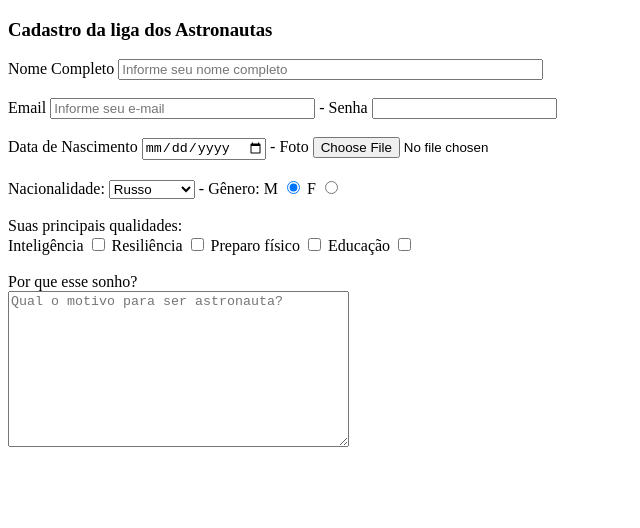
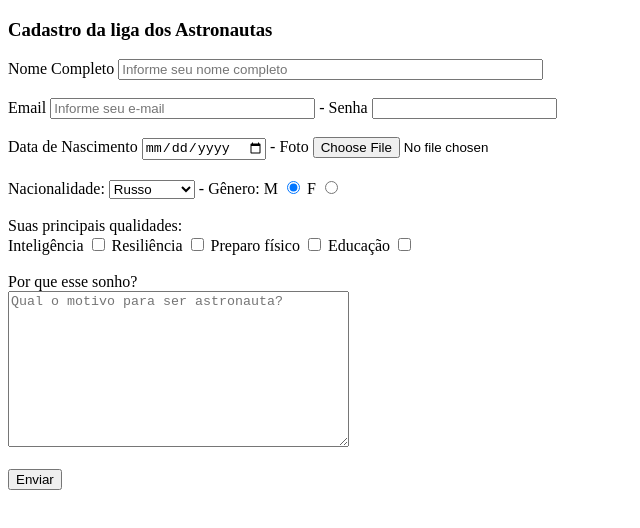
Before and after one commit to degrandelucas/FormularioCadastroAstronautas, a plain HTML site: page index.html in a window 1280 px wide. Shown: the whole page, without its empty margins (0-640 px from the left). Drawn offline with Linux system fonts and the light colour scheme.

Commit message:
upgrade files index e readme

```diff
--- a/index.html
+++ b/index.html
@@ -96,6 +96,11 @@
           placeholder="Qual o motivo para ser astronauta?"
         ></textarea>
       </div>
+
+      <div>
+        <br/>
+        <input type="submit" value="Enviar">
+      </div>
     </form>
   </body>
 </html>
```
Also changed, not shown: 1 other file.
